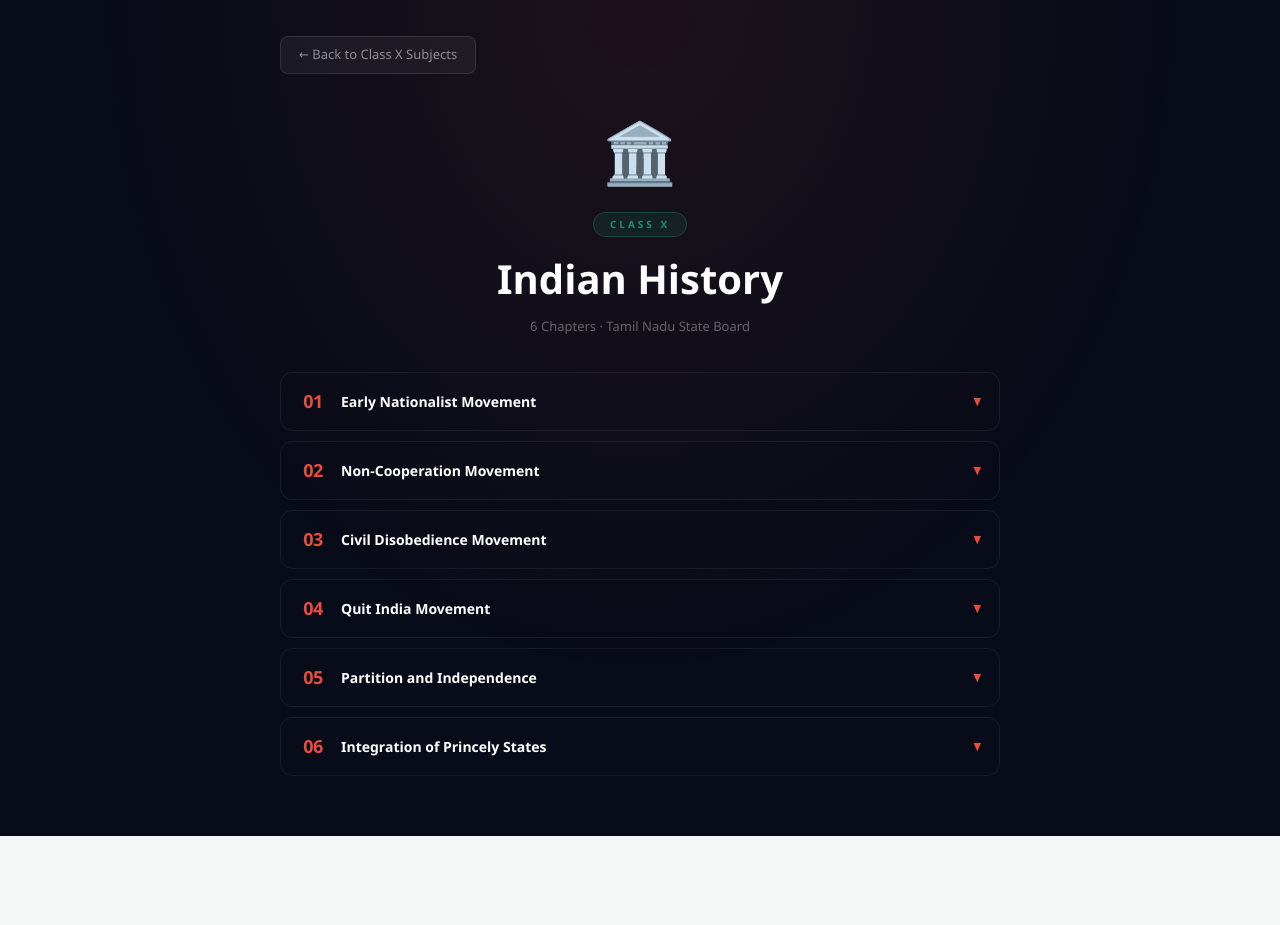
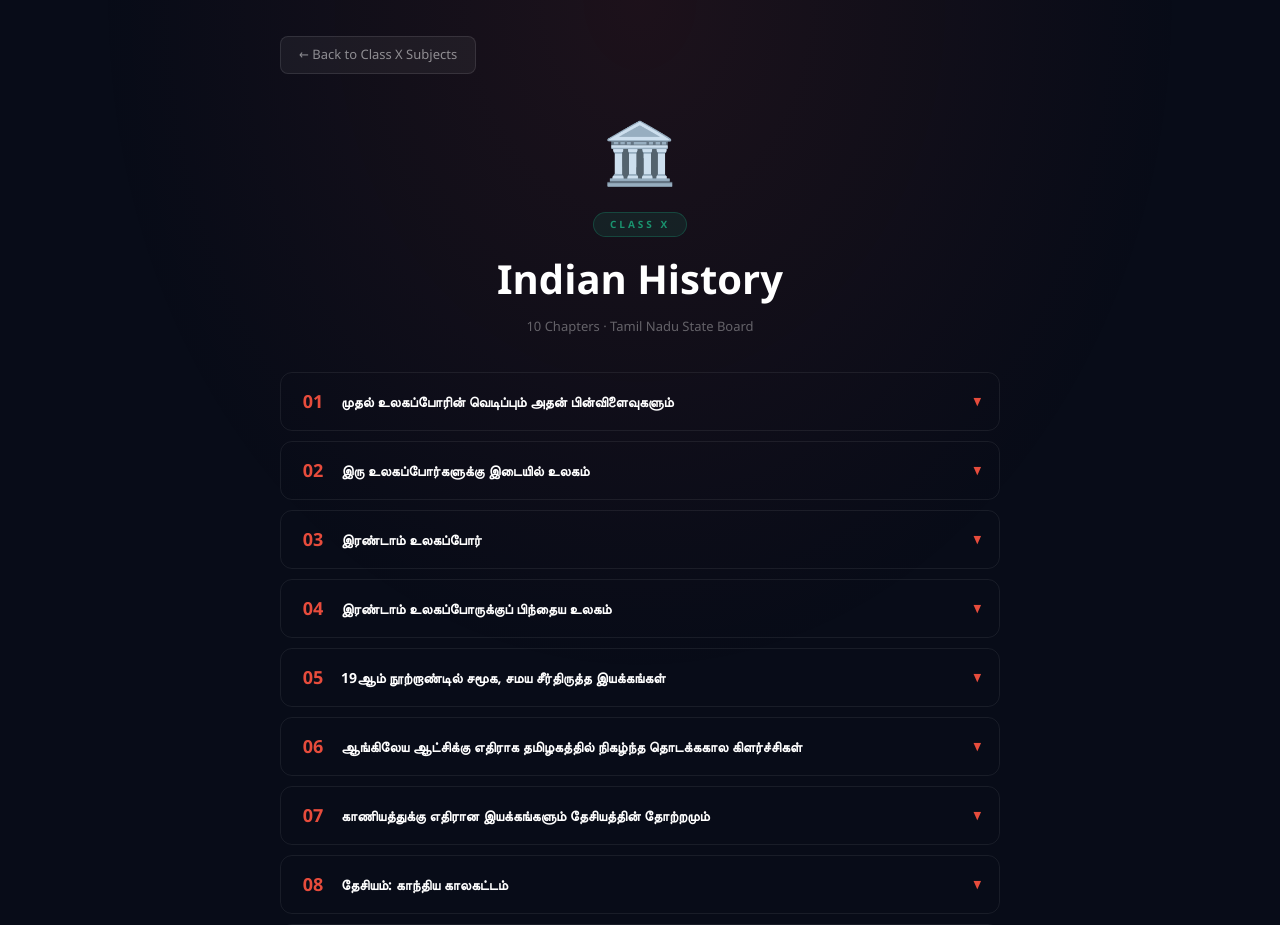
Before and after one commit to dhilip04211-cell/studywithdhilip, a React (Vite) app: page /#/gk/ten/indian-history in a window 1280 px wide. Shown: the top 925 px of the page. Before the commit the page ends 836 px from the top, so only its background shows below. Built offline with nearby package versions, Linux system fonts and the light colour scheme.

Commit message:
polity added 12

```diff
--- a/src/GK/Ten/TenIndianHistory/TenIndianHistory.jsx
+++ b/src/GK/Ten/TenIndianHistory/TenIndianHistory.jsx
@@ -8,16 +8,50 @@ const info = {
   classRoman: "X",
   classColor: "#1A936F",
   backRoute: "/gk/ten",
+  subjectRoute: "/gk/ten/tenindianhistory",
 };
 
 const chapters = [
-  { title: "Early Nationalist Movement", topics: ["Formation of INC", "Early demands", "Moderates", "Partition of Bengal"] },
-  { title: "Non-Cooperation Movement", topics: ["Gandhi's return", "Champaran", "Rowlatt Act", "Non-cooperation launch"] },
-  { title: "Civil Disobedience Movement", topics: ["Salt March", "Civil Disobedience", "Gandhi-Irwin Pact", "Round Table Conferences"] },
-  { title: "Quit India Movement", topics: ["Causes and launch", "Individual Satyagraha", "August Kranti", "Suppression"] },
-  { title: "Partition and Independence", topics: ["Cabinet Mission", "Mountbatten Plan", "August 15 1947", "Consequences"] },
-  { title: "Integration of Princely States", topics: ["Sardar Patel's role", "Accession of states", "Hyderabad and Junagadh", "Merger"] },
-
+  {
+    title: "முதல் உலகப்போரின் வெடிப்பும் அதன் பின்விளைவுகளும்",
+    topics: ["காரணங்கள்", "நடப்பு", "வெர்செய்ல்ஸ் ஒப்பந்தம்", "பின்விளைவுகள்"],
+  },
+  {
+    title: "இரு உலகப்போர்களுக்கு இடையில் உலகம்",
+    topics: ["பொருளாதார மந்தநிலை", "ஃபாசிசம்", "நாசிசம்", "சமூக மாற்றங்கள்"],
+  },
+  {
+    title: "இரண்டாம் உலகப்போர்",
+    topics: ["காரணங்கள்", "அச்சு நாடுகள்", "நேச நாடுகள்", "முடிவு"],
+  },
+  {
+    title: "இரண்டாம் உலகப்போருக்குப் பிந்தைய உலகம்",
+    topics: ["ஐ.நா", "குளிர்போர்", "காலனித்துவ ஒழிப்பு", "புதிய உலக ஒழுங்கு"],
+  },
+  {
+    title: "19ஆம் நூற்றாண்டில் சமூக, சமய சீர்திருத்த இயக்கங்கள்",
+    topics: ["ராஜா ராம் மோகன் ராய்", "பிரம்ம சமாஜம்", "ஆரிய சமாஜம்", "அலிகர் இயக்கம்"],
+  },
+  {
+    title: "ஆங்கிலேய ஆட்சிக்கு எதிராக தமிழகத்தில் நிகழ்ந்த தொடக்ககால கிளர்ச்சிகள்",
+    topics: ["பூலித்தேவர்", "வீரபாண்டிய கட்டபொம்மன்", "மருது சகோதரர்கள்", "வேலூர் கிளர்ச்சி"],
+  },
+  {
+    title: "காணியத்துக்கு எதிரான இயக்கங்களும் தேசியத்தின் தோற்றமும்",
+    topics: ["நீலப் புரட்சி", "சம்பரான்", "தேசிய உணர்வு", "காங்கிரஸ் தோற்றம்"],
+  },
+  {
+    title: "தேசியம்: காந்திய காலகட்டம்",
+    topics: ["அகில இந்திய இயக்கங்கள்", "ஒத்துழையாமை", "உப்புச்சத்தியாகிரகம்", "வெள்ளையனே வெளியேறு"],
+  },
+  {
+    title: "தமிழ்நாட்டில் விடுதலைப் போராட்டம்",
+    topics: ["வ.உ.சி", "சுப்பிரமணிய சிவா", "திருப்பூர் குமரன்", "மகளிர் பங்கு"],
+  },
+  {
+    title: "தமிழ்நாட்டில் சமூக மாற்றங்கள்",
+    topics: ["சுயமரியாதை இயக்கம்", "பெரியார்", "பெண்கள் கல்வி", "சமத்துவம்"],
+  },
 ];
 
 export default function TenIndianHistory() {
@@ -26,20 +60,39 @@ export default function TenIndianHistory() {
 
   return (
     <div style={styles.page}>
-      <div style={{ ...styles.heroBg, background: `radial-gradient(ellipse at 50% 0%,${info.color}18 0%,transparent 60%)` }} />
+      <div
+        style={{
+          ...styles.heroBg,
+          background: `radial-gradient(ellipse at 50% 0%,${info.color}18 0%,transparent 60%)`,
+        }}
+      />
+
       <div style={styles.container}>
-
-        <button style={styles.backBtn} onClick={() => navigate(info.backRoute)}>
+        <button
+          style={styles.backBtn}
+          onClick={() => navigate(info.backRoute)}
+        >
           ← Back to Class X Subjects
         </button>
 
         <div style={styles.hero}>
           <span style={styles.heroIcon}>{info.icon}</span>
-          <div style={{ ...styles.pill, background: `${info.classColor}22`, border: `1px solid ${info.classColor}55`, color: info.classColor }}>
+
+          <div
+            style={{
+              ...styles.pill,
+              background: `${info.classColor}22`,
+              border: `1px solid ${info.classColor}55`,
+              color: info.classColor,
+            }}
+          >
             CLASS {info.classRoman}
           </div>
+
           <h1 style={styles.heroTitle}>{info.label}</h1>
-          <p style={styles.heroSub}>{chapters.length} Chapters · Tamil Nadu State Board</p>
+          <p style={styles.heroSub}>
+            {chapters.length} Chapters · Tamil Nadu State Board
+          </p>
         </div>
 
         <div style={styles.chapterList}>
@@ -48,30 +101,86 @@ export default function TenIndianHistory() {
               key={i}
               style={{
                 ...styles.chBlock,
-                borderColor: expanded === i ? info.color : "rgba(255,255,255,0.07)",
+                borderColor:
+                  expanded === i ? info.color : "rgba(255,255,255,0.07)",
               }}
             >
               <button
-                style={{ ...styles.chHeader, background: expanded === i ? `${info.color}15` : "transparent" }}
-                onClick={() => setExpanded(expanded === i ? null : i)}
+                style={{
+                  ...styles.chHeader,
+                  background:
+                    expanded === i ? `${info.color}15` : "transparent",
+                }}
+                onClick={() =>
+                  setExpanded(expanded === i ? null : i)
+                }
               >
-                <span style={{ ...styles.chNum, color: info.color }}>{String(i + 1).padStart(2, "0")}</span>
+                <span style={{ ...styles.chNum, color: info.color }}>
+                  {String(i + 1).padStart(2, "0")}
+                </span>
+
                 <span style={styles.chTitle}>{ch.title}</span>
-                <span style={{ ...styles.chArrow, color: info.color, transform: expanded === i ? "rotate(180deg)" : "rotate(0)" }}>▼</span>
+
+                <span
+                  style={{
+                    ...styles.chArrow,
+                    color: info.color,
+                    transform:
+                      expanded === i ? "rotate(180deg)" : "rotate(0)",
+                  }}
+                >
+                  ▼
+                </span>
               </button>
 
               {expanded === i && (
                 <div style={styles.chBody}>
                   <div style={styles.topicsWrap}>
                     {ch.topics.map((t, j) => (
-                      <div key={j} style={{ ...styles.chip, borderColor: `${info.color}44` }}>
-                        <span style={{ color: info.color, marginRight: 6 }}>◆</span>{t}
+                      <div
+                        key={j}
+                        style={{
+                          ...styles.chip,
+                          borderColor: `${info.color}44`,
+                        }}
+                      >
+                        <span
+                          style={{
+                            color: info.color,
+                            marginRight: 6,
+                          }}
+                        >
+                          ◆
+                        </span>
+                        {t}
                       </div>
                     ))}
                   </div>
+
                   <div style={styles.btnRow}>
-                    <button style={{ ...styles.btnStudy, background: info.color }}>📖 Study Now</button>
-                    <button style={{ ...styles.btnPractice, borderColor: info.color, color: info.color }}>✏️ Practice MCQ</button>
+                    <button
+                      style={{
+                        ...styles.btnStudy,
+                        background: info.color,
+                      }}
+                      onClick={() =>
+                        navigate(
+                          `${info.subjectRoute}/chapter${i + 1}`
+                        )
+                      }
+                    >
+                      📖 Study Now
+                    </button>
+
+                    <button
+                      style={{
+                        ...styles.btnPractice,
+                        borderColor: info.color,
+                        color: info.color,
+                      }}
+                    >
+                      ✏️ Practice MCQ
+                    </button>
                   </div>
                 </div>
               )}
@@ -84,25 +193,25 @@ export default function TenIndianHistory() {
 }
 
 const styles = {
-  page:        { minHeight: "100vh", background: "#080c18", padding: "36px 20px 60px", position: "relative", overflow: "hidden" },
-  heroBg:      { position: "fixed", inset: 0, pointerEvents: "none", zIndex: 0 },
-  container:   { maxWidth: "720px", margin: "0 auto", position: "relative", zIndex: 1 },
-  backBtn:     { background: "rgba(255,255,255,0.05)", border: "1px solid rgba(255,255,255,0.1)", color: "rgba(255,255,255,0.5)", padding: "8px 18px", borderRadius: "8px", cursor: "pointer", fontSize: "13px", marginBottom: "32px" },
-  hero:        { textAlign: "center", marginBottom: "36px" },
-  heroIcon:    { fontSize: "60px", display: "block", marginBottom: "14px" },
-  pill:        { display: "inline-block", padding: "4px 16px", borderRadius: "100px", fontSize: "10px", fontWeight: 700, letterSpacing: "3px", marginBottom: "12px" },
-  heroTitle:   { fontSize: "clamp(26px,5vw,40px)", fontWeight: 800, color: "#fff", margin: "0 0 8px" },
-  heroSub:     { color: "rgba(255,255,255,0.35)", fontSize: "13px", margin: 0 },
+  page: { minHeight: "100vh", background: "#080c18", padding: "36px 20px 60px", position: "relative", overflow: "hidden" },
+  heroBg: { position: "fixed", inset: 0, pointerEvents: "none", zIndex: 0 },
+  container: { maxWidth: "720px", margin: "0 auto", position: "relative", zIndex: 1 },
+  backBtn: { background: "rgba(255,255,255,0.05)", border: "1px solid rgba(255,255,255,0.1)", color: "rgba(255,255,255,0.5)", padding: "8px 18px", borderRadius: "8px", cursor: "pointer", fontSize: "13px", marginBottom: "32px" },
+  hero: { textAlign: "center", marginBottom: "36px" },
+  heroIcon: { fontSize: "60px", display: "block", marginBottom: "14px" },
+  pill: { display: "inline-block", padding: "4px 16px", borderRadius: "100px", fontSize: "10px", fontWeight: 700, letterSpacing: "3px", marginBottom: "12px" },
+  heroTitle: { fontSize: "clamp(26px,5vw,40px)", fontWeight: 800, color: "#fff", margin: "0 0 8px" },
+  heroSub: { color: "rgba(255,255,255,0.35)", fontSize: "13px", margin: 0 },
   chapterList: { display: "flex", flexDirection: "column", gap: "10px" },
-  chBlock:     { border: "1px solid", borderRadius: "12px", overflow: "hidden", transition: "border-color 0.25s ease" },
-  chHeader:    { width: "100%", display: "flex", alignItems: "center", gap: "14px", padding: "15px 18px", cursor: "pointer", border: "none", background: "transparent", transition: "background 0.2s ease" },
-  chNum:       { fontSize: "18px", fontWeight: 800, minWidth: "28px", letterSpacing: "-0.5px" },
-  chTitle:     { flex: 1, fontSize: "14px", fontWeight: 600, color: "#fff", textAlign: "left" },
-  chArrow:     { fontSize: "11px", transition: "transform 0.25s ease" },
-  chBody:      { padding: "4px 18px 18px", borderTop: "1px solid rgba(255,255,255,0.05)" },
-  topicsWrap:  { display: "flex", flexWrap: "wrap", gap: "8px", marginBottom: "16px", paddingTop: "14px" },
-  chip:        { background: "rgba(255,255,255,0.04)", border: "1px solid", borderRadius: "8px", padding: "6px 12px", fontSize: "12px", color: "rgba(255,255,255,0.7)", fontWeight: 500, display: "flex", alignItems: "center" },
-  btnRow:      { display: "flex", gap: "10px", flexWrap: "wrap" },
-  btnStudy:    { padding: "9px 20px", borderRadius: "8px", border: "none", color: "#fff", fontWeight: 700, fontSize: "13px", cursor: "pointer" },
-  btnPractice: { padding: "9px 20px", borderRadius: "8px", border: "2px solid", background: "transparent", fontWeight: 700, fontSize: "13px", cursor: "pointer" },
+  chBlock: { border: "1px solid", borderRadius: "12px", overflow: "hidden" },
+  chHeader: { width: "100%", display: "flex", alignItems: "center", gap: "14px", padding: "15px 18px", cursor: "pointer", border: "none", background: "transparent" },
+  chNum: { fontSize: "18px", fontWeight: 800, minWidth: "28px" },
+  chTitle: { flex: 1, fontSize: "14px", fontWeight: 600, color: "#fff", textAlign: "left" },
+  chArrow: { fontSize: "11px", transition: "transform 0.25s ease" },
+  chBody: { padding: "4px 18px 18px", borderTop: "1px solid rgba(255,255,255,0.05)" },
+  topicsWrap: { display: "flex", flexWrap: "wrap", gap: "8px", marginBottom: "16px", paddingTop: "14px" },
+  chip: { background: "rgba(255,255,255,0.04)", border: "1px solid", borderRadius: "8px", padding: "6px 12px", fontSize: "12px", color: "rgba(255,255,255,0.7)", display: "flex", alignItems: "center" },
+  btnRow: { display: "flex", gap: "10px", flexWrap: "wrap" },
+  btnStudy: { padding: "9px 20px", borderRadius: "8px", border: "none", color: "#fff", fontWeight: 700, cursor: "pointer" },
+  btnPractice: { padding: "9px 20px", borderRadius: "8px", border: "2px solid", background: "transparent", fontWeight: 700, cursor: "pointer" },
 };
--- a/src/GK/Twelve/TwelvePolity/TwelvePolity.jsx
+++ b/src/GK/Twelve/TwelvePolity/TwelvePolity.jsx
@@ -67,7 +67,7 @@ const chapters = [
     ],
   },
   {
-    title: "Electoral Process",
+    title: "தேச கட்டமைப்பின் சவால்கள்",
     topics: [
       "Election Commission",
       "Types of elections",
```
